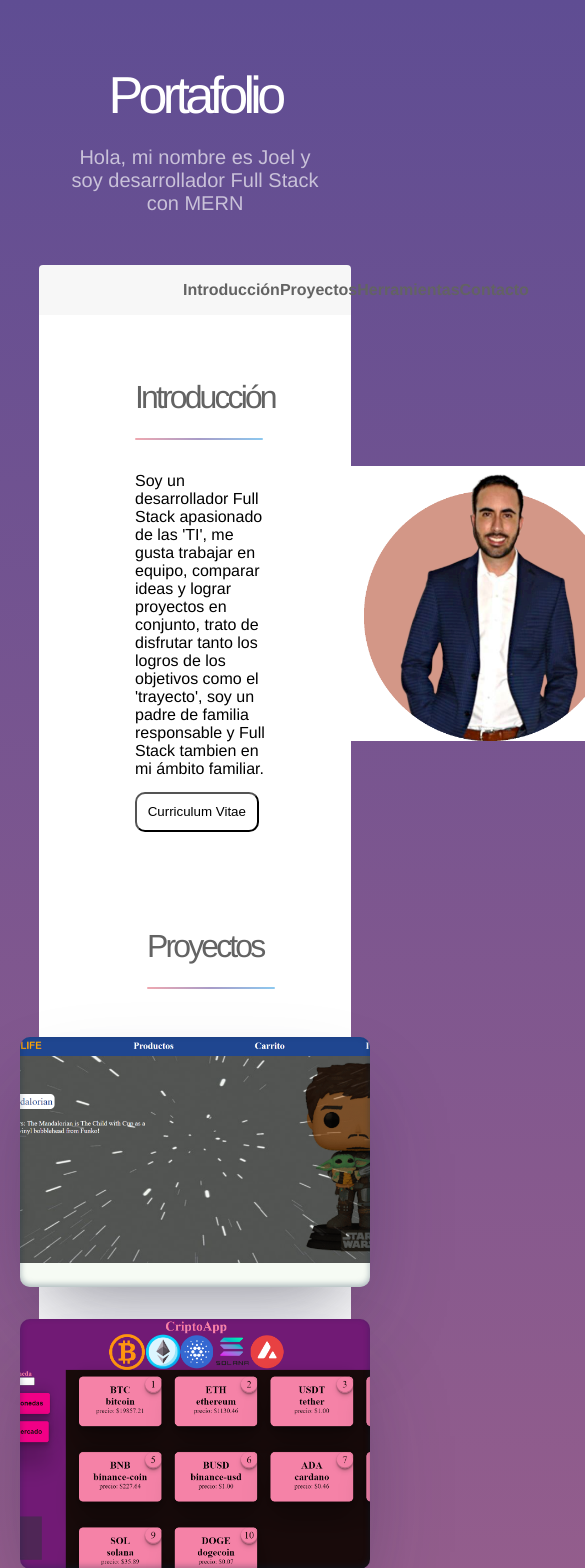
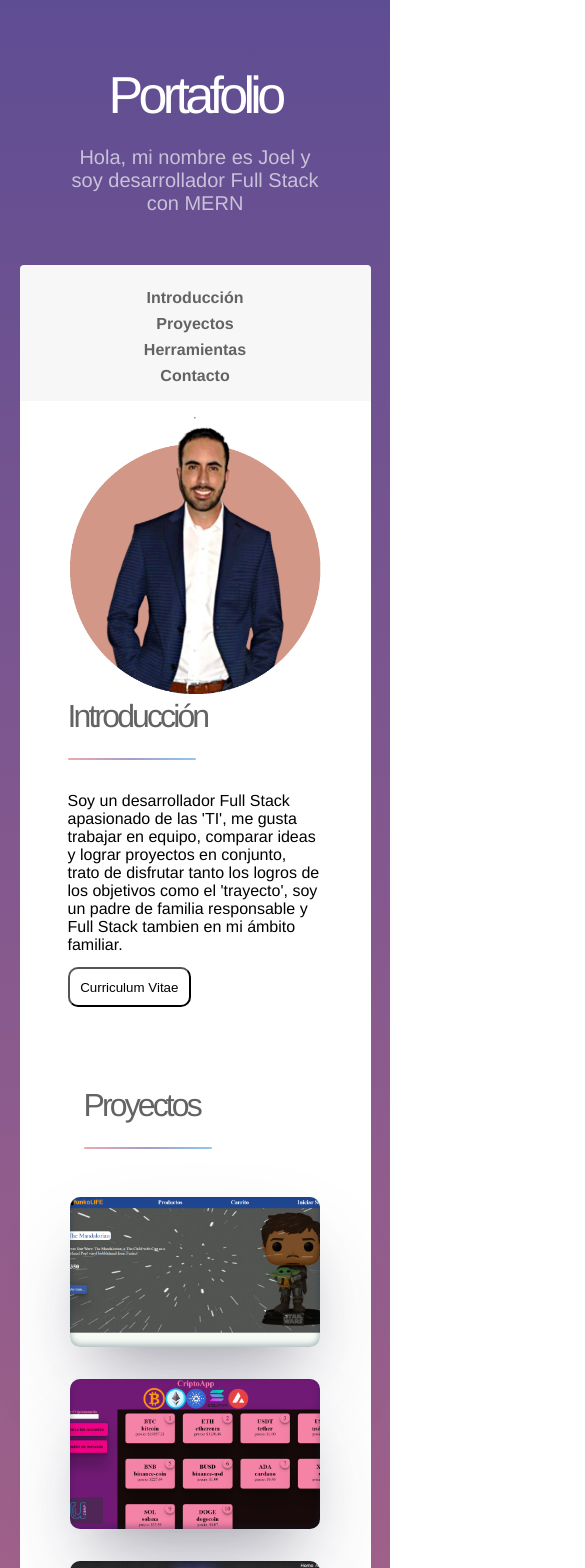
Before and after one commit to rjoelgs/portafolio, a React (Create React App) app: page / in a window 390 px wide. Shown: the top 1568 px of the page, 585 px wide, since content can reach past the window. Built offline with nearby package versions, Linux system fonts and the light colour scheme.

Commit message:
before hosting

```diff
--- a/src/assets/proyectos.js
+++ b/src/assets/proyectos.js
@@ -4,25 +4,29 @@ export const proyectos = [
     {
     id: 1,
     nombre: 'FunkoLife',
-    descripcion: 'eCommerce de funkos, desarrollado con Node y Express para el backend, React para el frontend y base de datos de Mongo',
+    descripcion: 'eCommerce de funkos Full Stack',
+    herramientas: 'html, css, react, mongodb, node, express',
     dir: 'https://spontaneous-praline-8d5c90.netlify.app/',
     },
     {
     id: 2,
     nombre: 'CriptoApp',
-    descripcion: 'Dashboard de consulta a una API pública de información de criptomonedas, desarrollada con Javascript Vainilla',
+    descripcion: 'Dashboard de consulta a una API pública de información de criptomonedas',
+    herramientas: 'html, css, javascript',
     dir: 'https://rad-kataifi-babdbe.netlify.app/',
     },
     {
     id: 3,
     nombre: 'ItalianU',
     descripcion: 'Proyecto de restaurante ',
+    herramientas: 'html, css, javascript, react, firebase',
     dir: 'https://shimmering-frangollo-3902f2.netlify.app/'
     },
     {
     id: 4,
     nombre: 'BootcampSport',
-    descripcion: 'landing de venta para una tienda de tennis, utilizando html y css con datos duros desde el template',
+    descripcion: 'landing de venta para una tienda de tennis',
+    herramientas: 'html, css',
     dir: 'https://rjoelgs.github.io/'
     }
 
--- a/src/index.css
+++ b/src/index.css
@@ -52,6 +52,7 @@ header h1{
 header p{
   font-size: 1.25em;
   color: rgba(255, 255, 255, 0.65);
+  max-height: 200px;
 }
 
 nav{
@@ -139,6 +140,7 @@ button:hover{
   background-repeat: no-repeat;
   background-position: top;
   color: #fff;
+  cursor: pointer;
   box-shadow: rgba(50, 50, 93, 0.25) 0px 50px 100px -20px, rgba(0, 0, 0, 0.3) 0px 30px 60px -30px, rgba(10, 37, 64, 0.35) 0px -2px 6px 0px inset;
 }
 
@@ -151,6 +153,7 @@ button:hover{
 #proyectos{
   display: flex;
   flex-direction: column;
+  align-items: flex-start;
 
 }
 
@@ -169,7 +172,7 @@ button:hover{
 
 .tols{
   width: 70px;
-  border-radius: 50%;
+
   margin: 1em;
   margin-bottom: 0;
 }
@@ -194,7 +197,7 @@ button:hover{
   align-items: center;
   justify-content: center;
   background-color: rgb(199, 187, 187);
-  opacity: .97;
+  opacity: .94;
   color: rgb(0, 0, 0);
   width: 100%;
   height: 100%;
@@ -213,6 +216,7 @@ button:hover{
   padding: 1em 3em 1em 3em;
   display: flex;
   flex-wrap: wrap;
+  justify-content: center;
 }
 
 .divTool{
@@ -235,7 +239,7 @@ button:hover{
 }
 
 #contacto img{
-  width: 50px;
+  width: 40px;
   margin: 0em 1em 0em 1em;
 }
 
@@ -253,7 +257,88 @@ button:hover{
 
 #mostrar #cerrar{
   position: absolute;
-  width: 40px;
+  width: 35px;
   right: 0;
+  cursor: pointer;
+}
+
+span{
+  color: #525151;
+  font-weight: 900;
+  font-size: 1.2em;
+}
+
+.marco a{
+  margin-top: .5em;
+  background: #fff;
+  border-radius: 10px;
+  padding: .5em;
+  border: black 2px solid;
+}
+
+.marco a:hover{
+    cursor: pointer;
+    background-color: #f4f4f4a0;
+  }
+
+
+@media  screen and (max-width: 1150px) {
+  .proyecto{
+    margin: 1em 1em 1em 1em;
+  }
+}
+
+@media  screen and (max-width: 1135px) {
+  section{
+    width: 90%;
+  }
+  nav{
+    width: 90%;
+  }
+}
+@media  screen and (max-width: 1000px) {
+  section{
+    padding: 4em 2em 2em 2em;
+  }
+}
+@media  screen and (max-width: 850px) {
+  #introduccion{
+    padding: 1em 1em 1em 1em;
+  }
+  .proyecto{
+    margin: 1em;
+    width: 250px;
+    height: 150px;
+  }
+
+  #mostrar img{
+    width: 270px;
+  }
+
+  .marco{
+    width: 350px;
+  }
 
 }
+
+@media  screen and (max-width: 790px) {
+  #introduccion{
+    flex-direction: column-reverse;
+  }
+  .herramientas{
+    padding: .5em;
+  }
+  #contacto img{
+    margin: 0em .5em 0em .5em;
+  }
+  ul{
+    display: flex;
+    flex-direction: column;
+  }
+  ul a{
+    margin-top: .5em;
+  }
+  nav{
+    position: relative;
+  }
+}
--- a/src/pages/Proyectos.jsx
+++ b/src/pages/Proyectos.jsx
@@ -26,7 +26,7 @@ const Proyectos = () => {
     setModal(true)
   };
 
-  const handleCerrar =({})=>{
+  const handleCerrar =()=>{
     window.location.reload();
   }
 
@@ -50,8 +50,9 @@ const Proyectos = () => {
               <div className="hiden" style={{ display: "none" }}>
                 <div className="marco">
                 <img alt={proyecto.nombre} key={proyecto.nombre} src={imagenes[proyecto.nombre]} />
-                <h3>{proyecto.nombre}</h3>
-                <h3>{proyecto.descripcion}</h3>
+                <h3><span>{proyecto.nombre}</span></h3>
+                <h3><span>Descripción:{' '}</span>{proyecto.descripcion}</h3>
+                <h3><span>Herramientas: {' '}</span>{proyecto.herramientas}</h3>
                 <a
                   href={`${proyecto.dir}`}
                   target="_blank"
```
Also changed, not shown: src/assets/cerrar.svg.
